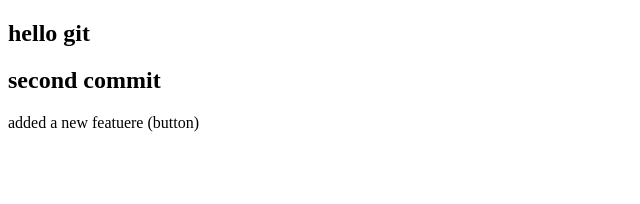
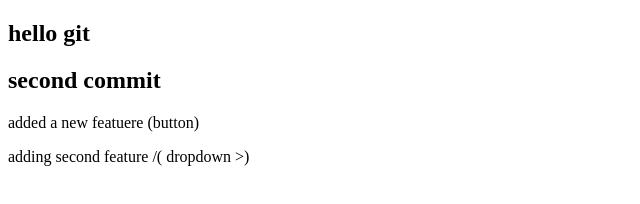
Before and after one commit to Swapnil7720/git, a plain HTML site: page index.html in a window 1280 px wide. Shown: the whole page, without its empty margins (0-640 px from the left). Drawn offline with Linux system fonts and the light colour scheme.

Commit message:
added feature 2

```diff
--- a/index.html
+++ b/index.html
@@ -13,5 +13,7 @@
     <h2>second commit</h2>
 
     <p>added a new featuere   (button)</p>
+
+        <p>adding second feature   /( dropdown >)  </p>
 </body>
 </html>
```
